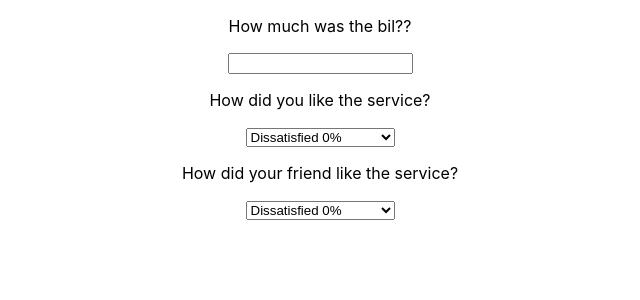
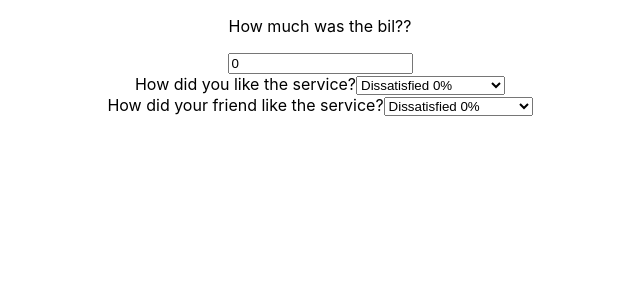
Before and after one commit to marustas/Tip-Calculator, a React (Create React App) app: page / in a window 1280 px wide. Shown: the top 300 px of the page, without its empty margins (320-960 px from the left). Built offline with nearby package versions, Linux system fonts and the light colour scheme.

Commit message:
Labels added for tip selection

```diff
--- a/src/App.js
+++ b/src/App.js
@@ -1,11 +1,12 @@
 import { useState } from "react";
 import "./App.css";
 
-const Bill = ({ onSetBill }) => {
+const Bill = ({ onSetBill, bill }) => {
   return (
     <div>
       <p>How much was the bil??</p>
       <input
+        value={bill}
         onChange={(e) => onSetBill(Number(e.target.value))}
         type="text"
       ></input>
@@ -30,27 +31,11 @@ const ResetBtn = ({ onSetBill, onSetTip, onSetTipFriend }) => {
   return <button onClick={(e) => reset()}>Reset</button>;
 };
 
-const Tip = ({ tip, onSetTip }) => {
+const Tip = ({ children, tip, onSetTip }) => {
   return (
     <div>
-      <p>How did you like the service?</p>
+      <label>{children}</label>
       <select value={tip} onChange={(event) => onSetTip(event.target.value)}>
-        <option value="0">Dissatisfied 0%</option>
-        <option value="5">It was okay 5%</option>
-        <option value="10">It was good 10%</option>
-        <option value="20">It was wonderful 20%</option>
-      </select>
-    </div>
-  );
-};
-const TipFriend = ({ tipFriend, onSetTipFriend }) => {
-  return (
-    <div>
-      <p>How did your friend like the service?</p>
-      <select
-        value={tipFriend}
-        onChange={(event) => onSetTipFriend(event.target.value)}
-      >
         <option value="0">Dissatisfied 0%</option>
         <option value="5">It was okay 5%</option>
         <option value="10">It was good 10%</option>
@@ -63,21 +48,25 @@ const TipFriend = ({ tipFriend, onSetTipFriend }) => {
 const App = () => {
   const [bill, setBill] = useState(0);
   const [tip, setTip] = useState("0");
-  const [tipFriend, setTipFriend] = useState("0");
+  const [tipFriend, SetTipFriend] = useState("0");
   let cost;
   cost = ((Number(tip) + Number(tipFriend)) / 200) * bill + bill;
   return (
     <div className="App">
-      <Bill onSetBill={setBill} />
-      <Tip tip={tip} onSetTip={setTip} />
-      <TipFriend tipFriend={tipFriend} onSetTipFriend={setTipFriend} />
+      <Bill bill={bill} onSetBill={setBill} />
+      <Tip tip={tip} onSetTip={setTip}>
+        How did you like the service?
+      </Tip>
+      <Tip tipFriend={tip} onSetTip={SetTipFriend}>
+        How did your friend like the service?
+      </Tip>
       {bill > 0 ? (
         <div>
           <Total cost={cost} bill={bill} />
           <ResetBtn
             onSetBill={setBill}
             onSetTip={setTip}
-            onSetTipFriend={setTipFriend}
+            onSetTipFriend={SetTipFriend}
           />
         </div>
       ) : (
```
